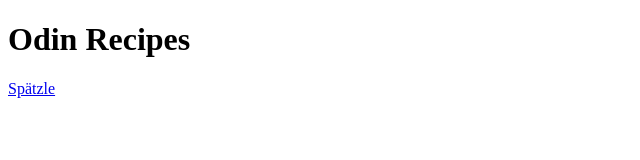
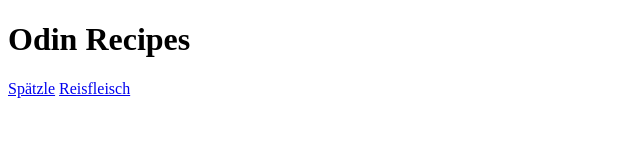
Before and after one commit to ohaiiphee/odin-recipes, a plain HTML site: page index.html in a window 1280 px wide. Shown: the whole page, without its empty margins (0-640 px from the left). Drawn offline with Linux system fonts and the light colour scheme.

Commit message:
Update index.html

```diff
--- a/index.html
+++ b/index.html
@@ -8,5 +8,6 @@
     <body>
         <h1>Odin Recipes</h1>
         <a href="recipes/spaetzle.html">Spätzle</a>
+        <a href="recipes/reisfleisch.html">Reisfleisch</a>
     </body>
 </html>
```
